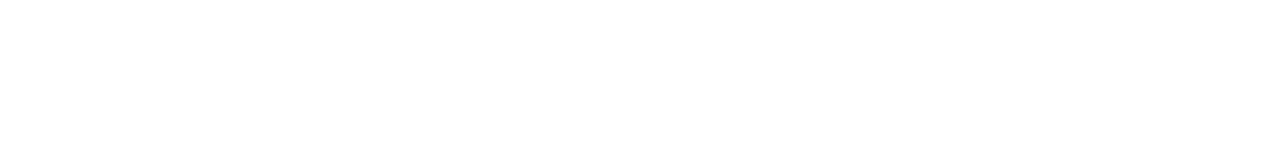
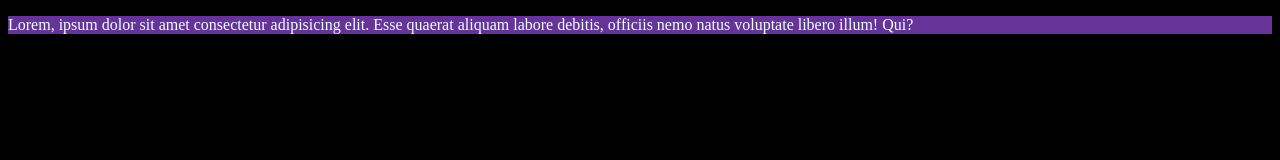
Before and after one commit to mehwishjbe/css-crash-course, a plain HTML site: page index.html in a window 1280 px wide. Drawn offline with Linux system fonts and the light colour scheme.

Commit message:
internal css

```diff
--- a/index.html
+++ b/index.html
@@ -4,8 +4,20 @@
     <meta charset="UTF-8">
     <meta name="viewport" content="width=device-width, initial-scale=1.0">
     <title>CSS commencement</title>
+    <style>
+        p{
+            color: azure;
+            background-color: rebeccapurple;
+        }
+        body{
+            background-color: black;
+        }
+    </style>
 </head>
 <body>
+    <p>
+        Lorem, ipsum dolor sit amet consectetur adipisicing elit. Esse quaerat aliquam labore debitis, officiis nemo natus voluptate libero illum! Qui?
+    </p>
 
 </body>
 </html>
```
